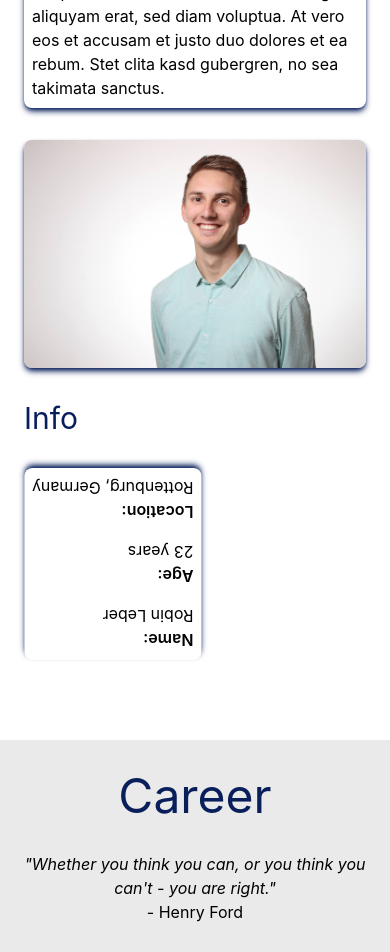
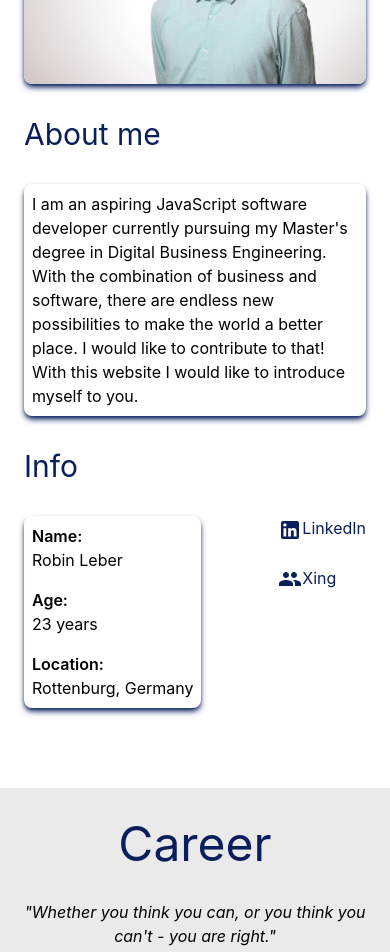
Before and after one commit to LeberCode/mySelf, a React (Create React App) app: page / in a window 390 px wide. Shown: the part 1260-2212 px from the top of the page. Built offline with nearby package versions, Linux system fonts and the light colour scheme.

Commit message:
profile mobile changes

```diff
--- a/src/assets/data/profileInfoData.json
+++ b/src/assets/data/profileInfoData.json
@@ -7,5 +7,5 @@
         "country": "Germany"
     },
     "aboutLorem": "Lorem ipsum dolor sit amet, consetetur sadipscing elitr, sed diam nonumy eirmod tempor invidunt ut labore et dolore magna aliquyam erat, sed diam voluptua. At vero eos et accusam et justo duo dolores et ea rebum. Stet clita kasd gubergren, no sea takimata sanctus.",
-    "aboutMe": "I am an aspiring JavaScript software developer currently pursuing my Master's degree in Digital Business Engineering. With the combination of business and software, there are endless new possibilities to make the world a better place. I would like to contribute to that! "
+    "aboutMe": "I am an aspiring JavaScript software developer currently pursuing my Master's degree in Digital Business Engineering. With the combination of business and software, there are endless new possibilities to make the world a better place. I would like to contribute to that! With this website I would like to introduce myself to you."
 }
--- a/src/components/Profile.tsx
+++ b/src/components/Profile.tsx
@@ -10,9 +10,9 @@ import { Colors } from "../types/Colors";
 import data from "../assets/data/profileInfoData.json";
 import { SectionHeaderProps } from "../interfaces/sectionHeaderProps";
 import meProf from "../assets/images/meProf.jpg";
+import { LinkedIn, People } from "@material-ui/icons";
 
 const person: Person = data.person;
-const aboutLorem: About = data.aboutLorem;
 const aboutMe: About = data.aboutMe;
 
 const getAge = (dateString: string) => {
@@ -29,7 +29,6 @@ const getAge = (dateString: string) => {
 
 
 const Profile = (props: ChildrenProps) => {
-    const [about, setAbout] = useState(false);
 
     const sectionHeaderProps: SectionHeaderProps = {
         title: props.title,
@@ -41,26 +40,27 @@ const Profile = (props: ChildrenProps) => {
         // Wrapper
         <div className={props.styleHeader}>
             <SectionHeader {...sectionHeaderProps}/>
-            <div className="lg:flex flex-row flex-grow py-8 text-left">
+            <div className="flex lg:flex-row flex-col flex-grow py-8 text-left">
                 {/* about */}
                 <div className="flex-1 p-4">
                     <div className="text-3xl pb-8">
                         About me
                     </div>
-                    <div className="text-black bg-white rounded-lg p-2 min-w-fit shadow-md shadow-signal" onMouseOver={() => setAbout(!about)} onMouseLeave={() => setAbout(!about)}>
-                        {about ? aboutMe: aboutLorem}
+                    <div className="text-black bg-white rounded-lg p-2 min-w-fit shadow-md shadow-signal">
+                        {aboutMe}
                     </div>
                 </div>
                 {/* picture */}
-                <div className="flex-1 p-4">
+                <div className="flex-1 p-4 order-first lg:order-none">
                         <img src={meProf} className="rounded-lg shadow-md shadow-signal" />
                 </div>
                 {/* info */}
-                <div className="flex-1 p-4">
+                <div className="flex-1 p-4 shrink">
                     <div className="text-3xl pb-8">
                         Info
                     </div>
-                    <div className="text-black bg-white rounded-lg p-2 max-w-fit shadow-md shadow-signal rotate-180 transition hover:rotate-0 duration-300">
+                    <div className="flex justify-between">
+                        <div className="text-black bg-white rounded-lg p-2 max-w-fit shadow-md shadow-signal">
                             <p className="font-semibold">
                                 Name:
                             </p>
@@ -80,6 +80,21 @@ const Profile = (props: ChildrenProps) => {
                                 {person.city}, {person.country}
                             </p>
                         </div>
+                        <div className='text-signal mb-8 lg:mb-0'>
+                            <div className="mb-6">
+                                <a href='https://www.linkedin.com/in/robin-leber-352b921a1/' target="_blank" rel="noreferrer">
+                                    <LinkedIn />
+                                    LinkedIn
+                                </a>
+                            </div>
+                            <div>
+                                <a href='https://www.xing.com/profile/Robin_Leber4/cv' target="_blank" rel="noreferrer">
+                                    <People />
+                                    Xing
+                                </a>
+                            </div>
+                        </div>
+                    </div>
                 </div>
             </div>
         </div>
```
Lines whose indentation alone changed are shown as unchanged.
